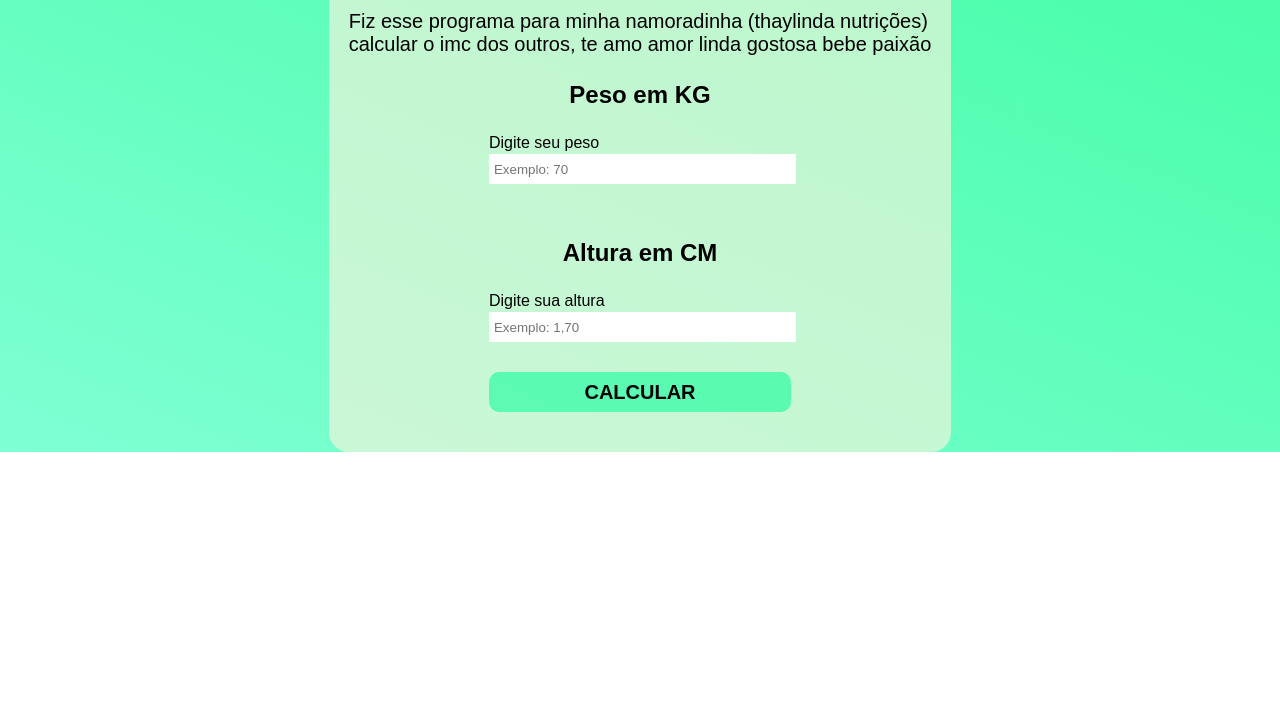
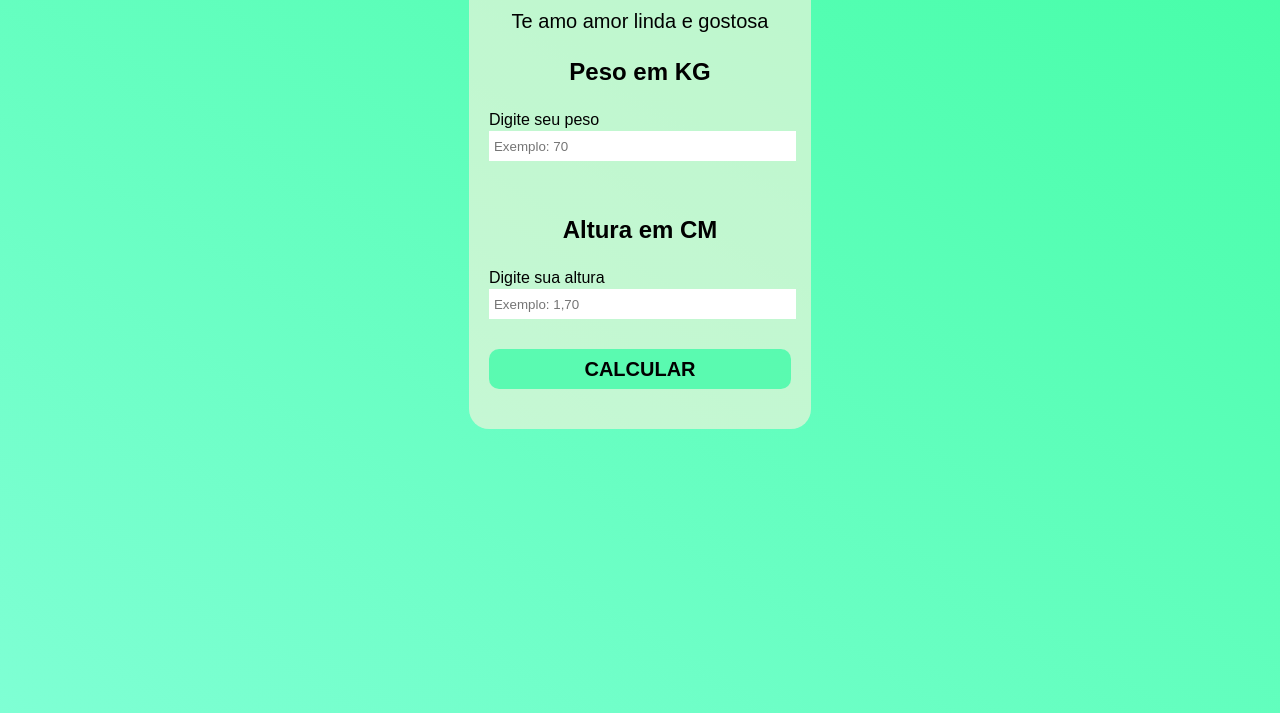
Before and after one commit to samuelDev239/imc, a plain HTML site: page index.html in a window 1280 px wide. Shown: the part 87-800 px from the top of the page. Drawn offline with Linux system fonts and the light colour scheme.

Commit message:
tirei o p

```diff
--- a/index.html
+++ b/index.html
@@ -15,7 +15,7 @@
         <h1>Calculador de IMC</h1>
     </div>
     <div class="pecont">
-        <p>Fiz esse programa para minha namoradinha (thaylinda nutrições)<br> calcular o imc dos outros, te amo amor linda gostosa bebe paixão</p>
+        <p>Te amo amor linda e gostosa</p>
     </div>
         <div class="imc">
             <div class="alinhar">
--- a/style.css
+++ b/style.css
@@ -5,7 +5,7 @@
     font-family: Arial, Helvetica, sans-serif;
 }
 .corpo{
-    height: 100%;
+    height: 100vh;
     width: 100%;
     background: linear-gradient(to top right, #7fffd4, #05fd89be);
 }
```
